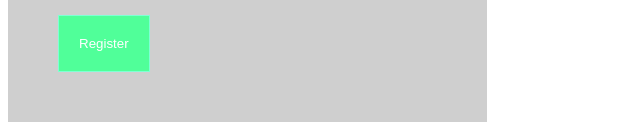
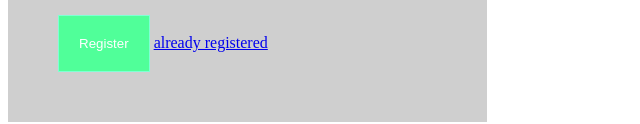
Before and after one commit to sogreatcomputerinstitute/sogreatweb, a plain HTML site: page sgci/signup.html in a window 1280 px wide. Shown: the part 326-450 px from the top of the page, without its empty margins (0-640 px from the left). Drawn offline with Linux system fonts and the light colour scheme.

Commit message:
Update signup.html

```diff
--- a/sgci/signup.html
+++ b/sgci/signup.html
@@ -20,6 +20,7 @@
         <input type="password" id="password" name="password" required><br><br>
 
         <button type="submit">Register</button>
+        <a href="login">already registered</a>
     </form>
 
     <script src="signup.js"></script></div>
```
